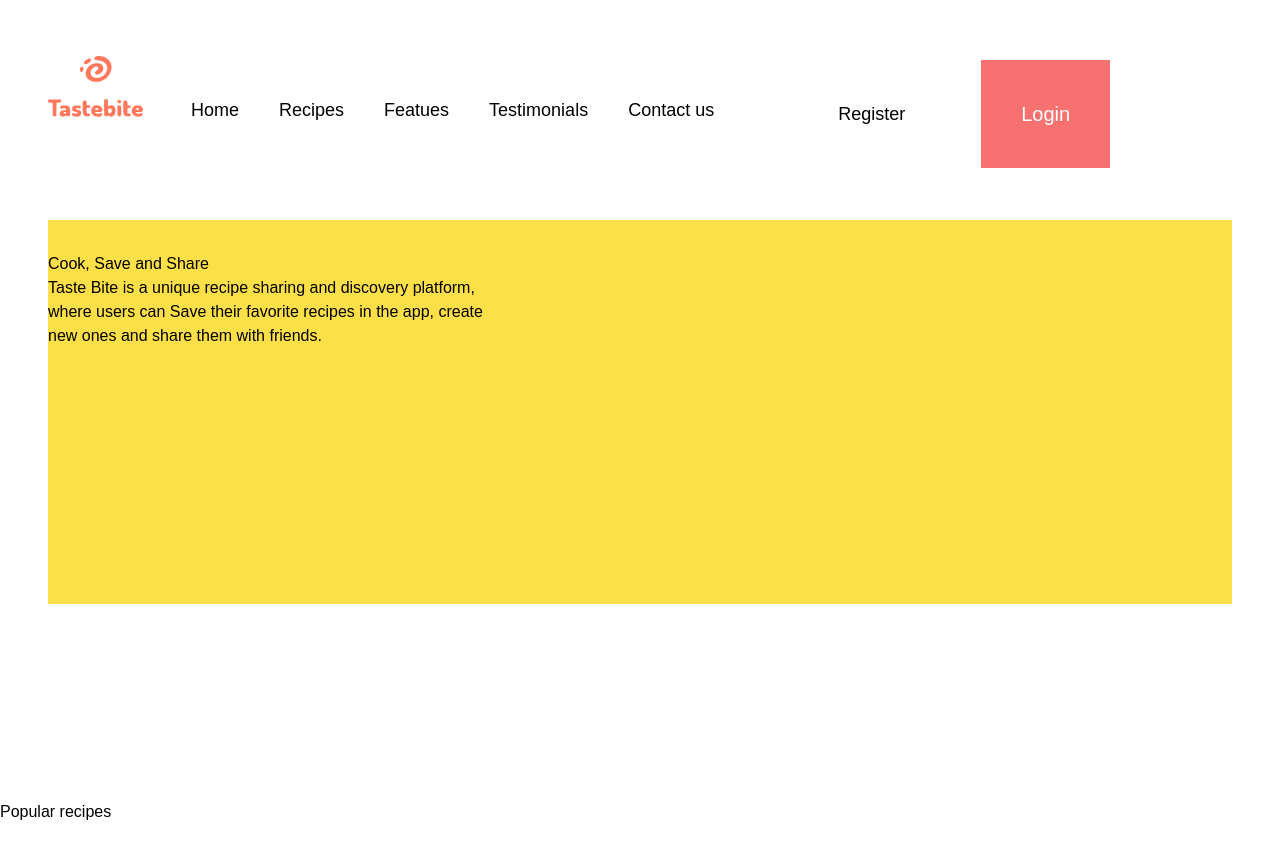
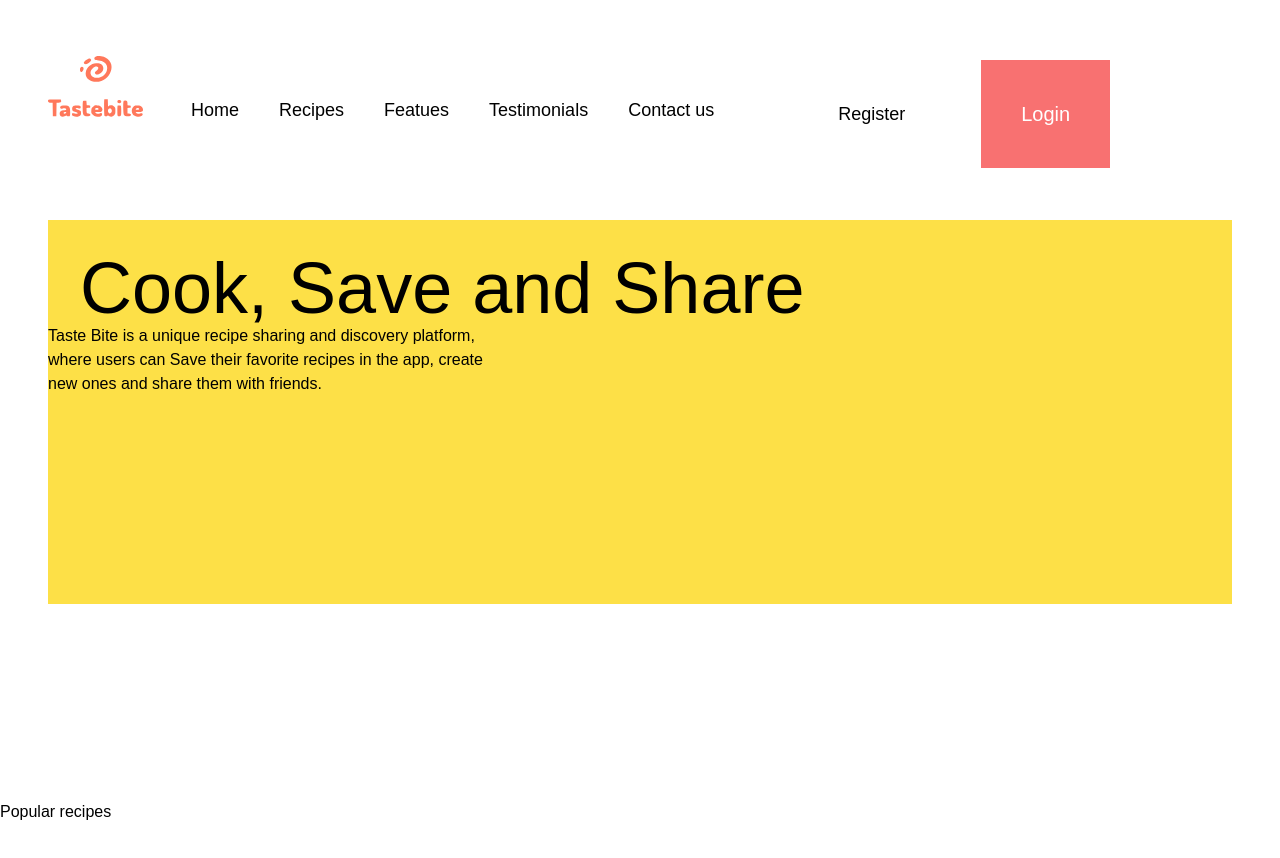
Before and after one commit to DennohKim/Tastebite-Recipe-App, a React (Create React App) app in the folder tastebite-client/: page / in a window 1280 px wide. Shown: the top 858 px of the page. Built offline with nearby package versions, Linux system fonts and the light colour scheme.

Commit message:
style:styled my paragraph

```diff
--- a/tastebite-client/src/components/Banner.js
+++ b/tastebite-client/src/components/Banner.js
@@ -3,7 +3,7 @@ import React from 'react'
 export default function Banner() {
   return (
     <div className='bg-yellow-300 h-96 pt-8 mt-10'>
-        <hi class = ''>Cook, Save and Share </hi>
+        <hi class = 'text-7xl pl-8 pt-14'>Cook, Save and Share </hi>
         <p class = ''>Taste Bite is a unique recipe sharing and discovery platform,
             <br></br>where users can Save their favorite recipes in the app, create
             <br></br>new ones and share them with friends.
```
